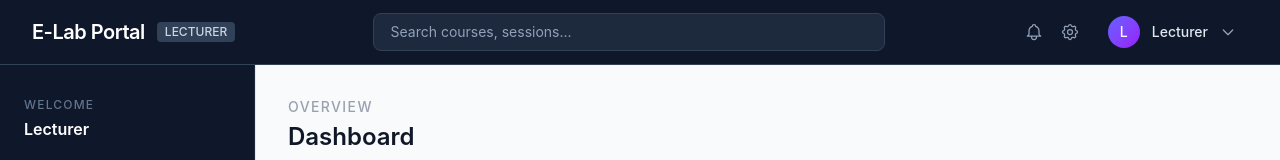
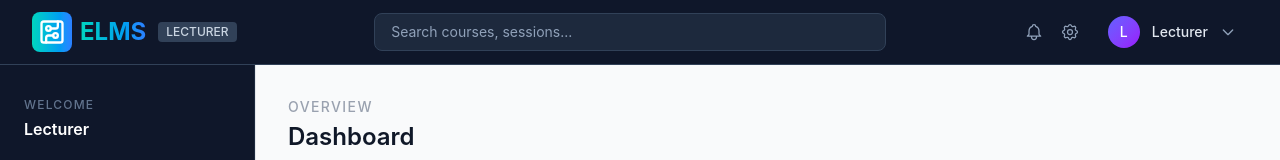
Before and after one commit to Piyumal78/ELMS, a React (Vite) app in the folder Lecture-Portal/: page / in a window 1280 px wide. Shown: the top 160 px of the page. Built offline with nearby package versions, Linux system fonts and the light colour scheme; no server answers.

Commit message:
logo added

```diff
--- a/Lecture-Portal/package.json
+++ b/Lecture-Portal/package.json
@@ -15,6 +15,7 @@
     "@mui/icons-material": "^7.3.7",
     "@mui/material": "^7.3.7",
     "@mui/x-data-grid": "^8.27.0",
+    "lucide-react": "^0.563.0",
     "react": "^19.2.0",
     "react-dom": "^19.2.0",
     "react-router-dom": "^7.13.0"
--- a/Lecture-Portal/src/components/navbar/navbar.jsx
+++ b/Lecture-Portal/src/components/navbar/navbar.jsx
@@ -1,5 +1,6 @@
 import React from 'react'
 import { Link, useNavigate } from 'react-router-dom'
+import { CircuitBoard } from 'lucide-react'
 import { useAuth } from '../../context/AuthContext'
 
 const Navbar = () => {
@@ -39,8 +40,13 @@ const Navbar = () => {
 
           {/* Left Side - Title */}
           <div className="flex items-center">
-            <Link to="/" className="text-xl font-semibold text-white tracking-tight">
-              E-Lab Portal
+            <Link to="/" className="flex items-center gap-2 group">
+              <div className="p-1.5 bg-gradient-to-r from-teal-400 to-blue-500 rounded-lg transition-transform group-hover:scale-110">
+                <CircuitBoard size={28} className="text-white" />
+              </div>
+              <span className="bg-gradient-to-r from-teal-400 to-blue-500 bg-clip-text text-transparent text-2xl font-bold">
+                ELMS
+              </span>
             </Link>
             <span className="ml-3 px-2 py-0.5 bg-slate-700 text-slate-300 text-xs font-medium rounded">
               LECTURER
```
Also changed, not shown: 1 other file (tests, documents, lock files or other folders).
